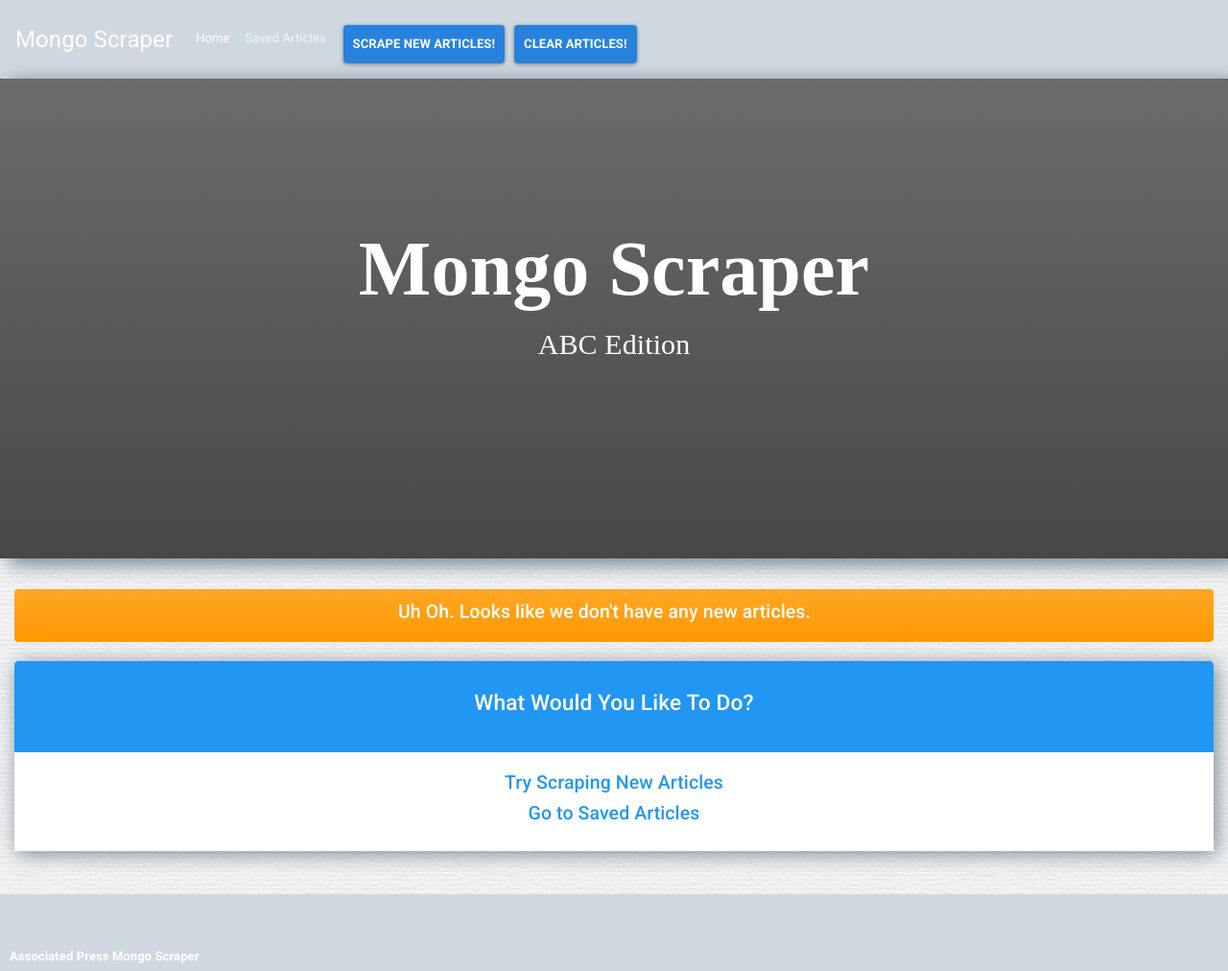
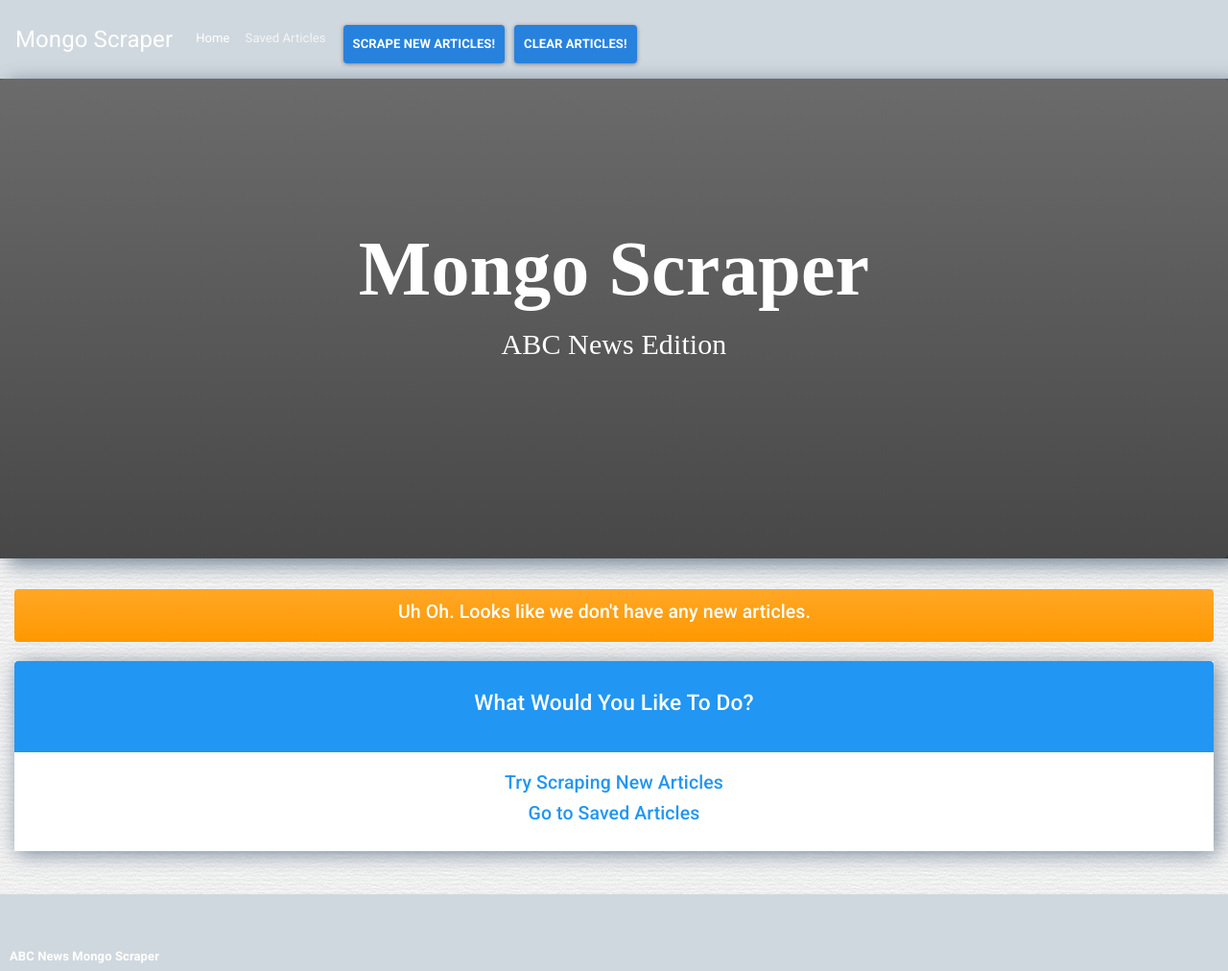
Before and after one commit to nwilseystarr/news-scrape, a website: page public/index.html in a window 1280 px wide. Shown: the whole page at 96% size. Drawn offline with nearby package versions, Linux system fonts and the light colour scheme; some packages are replaced by stand-ins of ours; a script that the page names is missing; a web font is replaced by a local one.

Commit message:
changes to display

```diff
--- a/public/index.html
+++ b/public/index.html
@@ -1,8 +1,9 @@
+<!--Code edited from example-->
 <!DOCTYPE html>
 <html lang="en">
 
 <head>
-  <title>Mongo Scraper</title>
+  <title>ABC News Mongo Scraper</title>
   <meta charset="UTF-8">
   <meta name="viewport" content="width=device-width, initial-scale=1">
   <link rel="stylesheet" href="https://cdnjs.cloudflare.com/ajax/libs/bootswatch/4.0.0/materia/bootstrap.min.css"/>
@@ -43,10 +44,9 @@
   </div>
   <div class="background-image">
   </div>
-  <!--Code edited from example-->
   <div class="caption">
     <h1>Mongo Scraper</h1>
-    <p>ABC Edition</p>
+    <p>ABC News Edition</p>
   </div>
 </div>
 <div class="container-fluid article-container">
@@ -71,7 +71,7 @@
 
 <footer class="footer">
   <div class="container">
-    <p>Associated Press Mongo Scraper</p>
+    <p>ABC News Mongo Scraper</p>
   </div>
 </footer>
 
--- a/public/javascript/index.js
+++ b/public/javascript/index.js
@@ -123,9 +123,9 @@
     }
 
     function handleArticleClear() {
-      $.get("api/clear").then(function() {
+      // $.get("api/clear").then(function() {
         articleContainer.empty();
-        initPage();
-      });
+        // initPage();
+      // });
     }
   });
```
